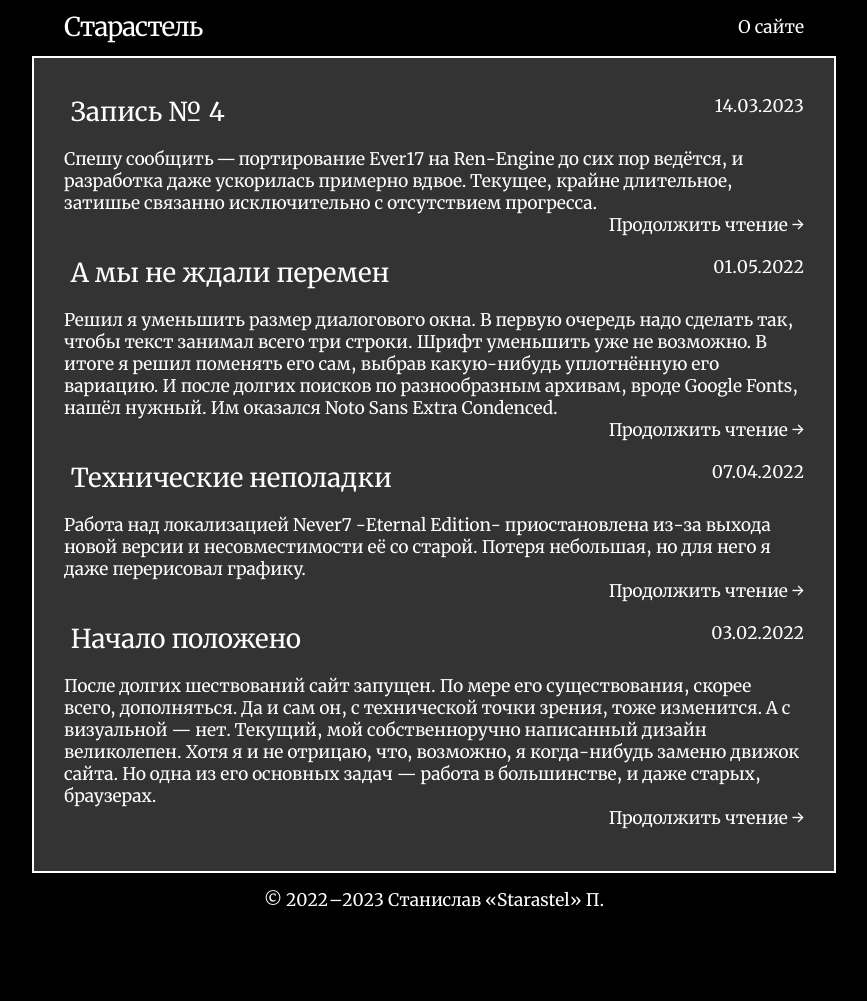
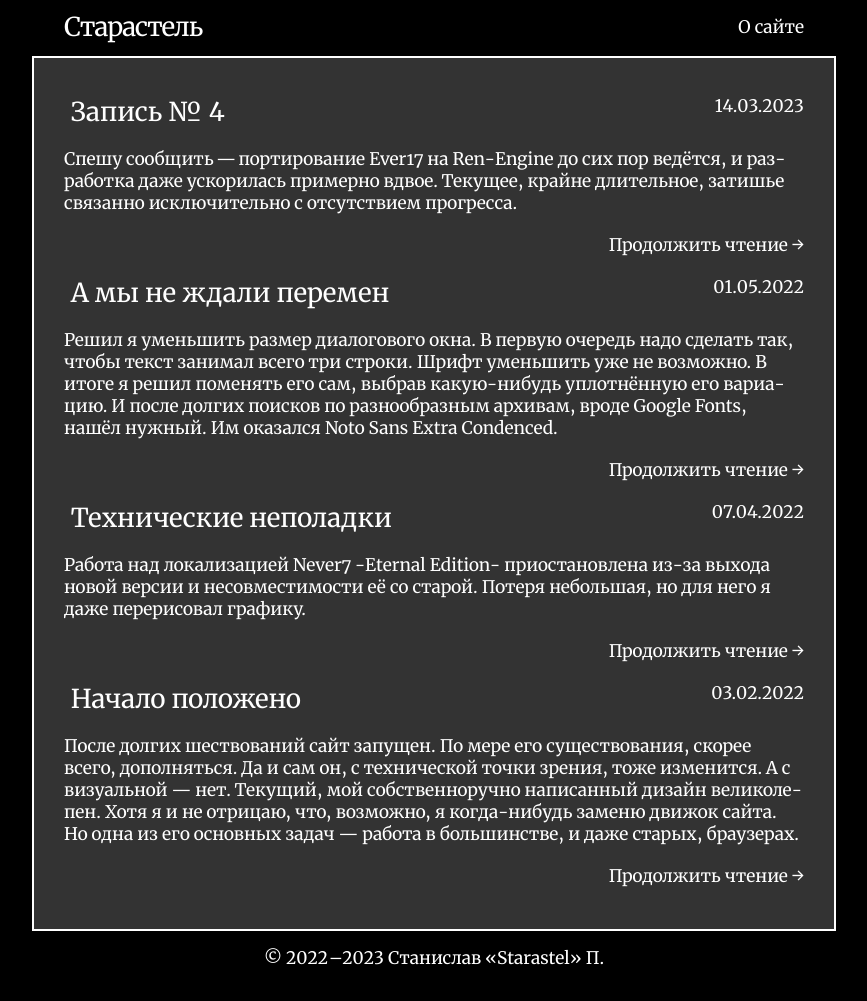
Before and after one commit to Starastel/stStarastel, a Jekyll site: the page built from index.html, in a window 1280 px wide. Shown: the whole page, without its empty margins (206-1073 px from the left). Built offline with Jekyll 4.4.1, drawn with Linux system fonts in a browser that asks for light colours; the list of posts is cut into pages by our own code; before the commit the page ends 943 px from its top, so only the background shows below that.

Commit message:
Update home.html

```diff
--- a/_layouts/home.html
+++ b/_layouts/home.html
@@ -10,7 +10,7 @@
 		<h1 class="post-title"><a href="{{ post.url | relative_url }}">{{ post.title }}</a></h1>
 		<p class="post-meta"><time>{{ post.date | date: "%d.%m.%Y" }}</time></p>
 	</header>
-	<div class="post-content">{{ post.excerpt | markdownify | strip_html | truncatewords:64 }}
+	<div class="post-content">{{ post.excerpt | markdownify | truncatewords:64 }}
 	<p style="text-align:right;"><a class="post-link" href="{{ post.url }}">Продолжить чтение →</a></p></div>
 </article>
 {% endfor %}</div>
```
